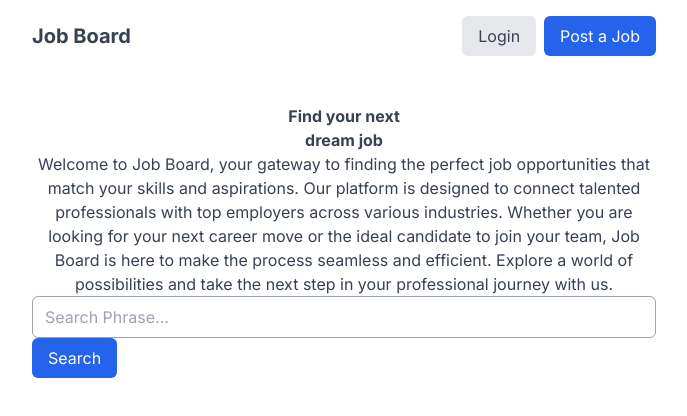
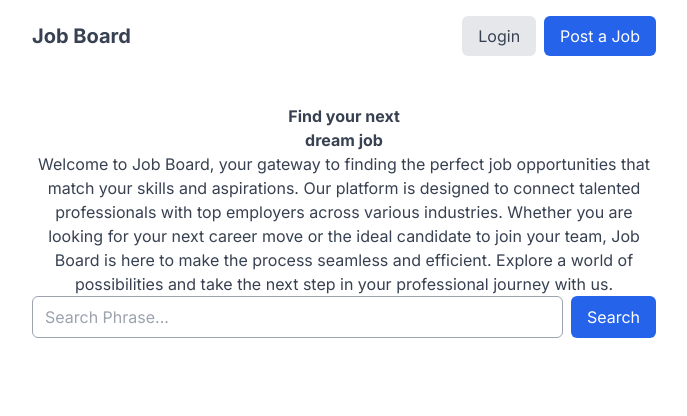
Before and after one commit to spriveen/Job-Board-App-with-Next.js, a Next.js app in the folder job-board-app-with-nextjs/: page / in a window 1280 px wide. Shown: the top 416 px of the page, without its empty margins (296-983 px from the left). Built offline with nearby package versions, Linux system fonts and the light colour scheme.

Commit message:
Update form

```diff
--- a/job-board-app-with-nextjs/src/app/components/Hero.tsx
+++ b/job-board-app-with-nextjs/src/app/components/Hero.tsx
@@ -7,12 +7,14 @@
         <p className="text-center text-gray-700">
         Welcome to Job Board, your gateway to finding the perfect job opportunities that match your skills and aspirations. Our platform is designed to connect talented professionals with top employers across various industries. Whether you are looking for your next career move or the ideal candidate to join your team, Job Board is here to make the process seamless and efficient. Explore a world of possibilities and take the next step in your professional journey with us.
         </p>
-        <form>
+        <form className="flex gap-2">
             <input
             type="search"
              className="border border-gray-400 w-full py-2 px-3 rounded-md"
              placeholder="Search Phrase..."/>
-             <button className="bg-blue-600 text-white py-2 px-4 rounded-md">Search</button>
+             <button className="bg-blue-600 text-white py-2 px-4 rounded-md">
+                Search
+                </button>
         </form>
         </section>
     );
```
